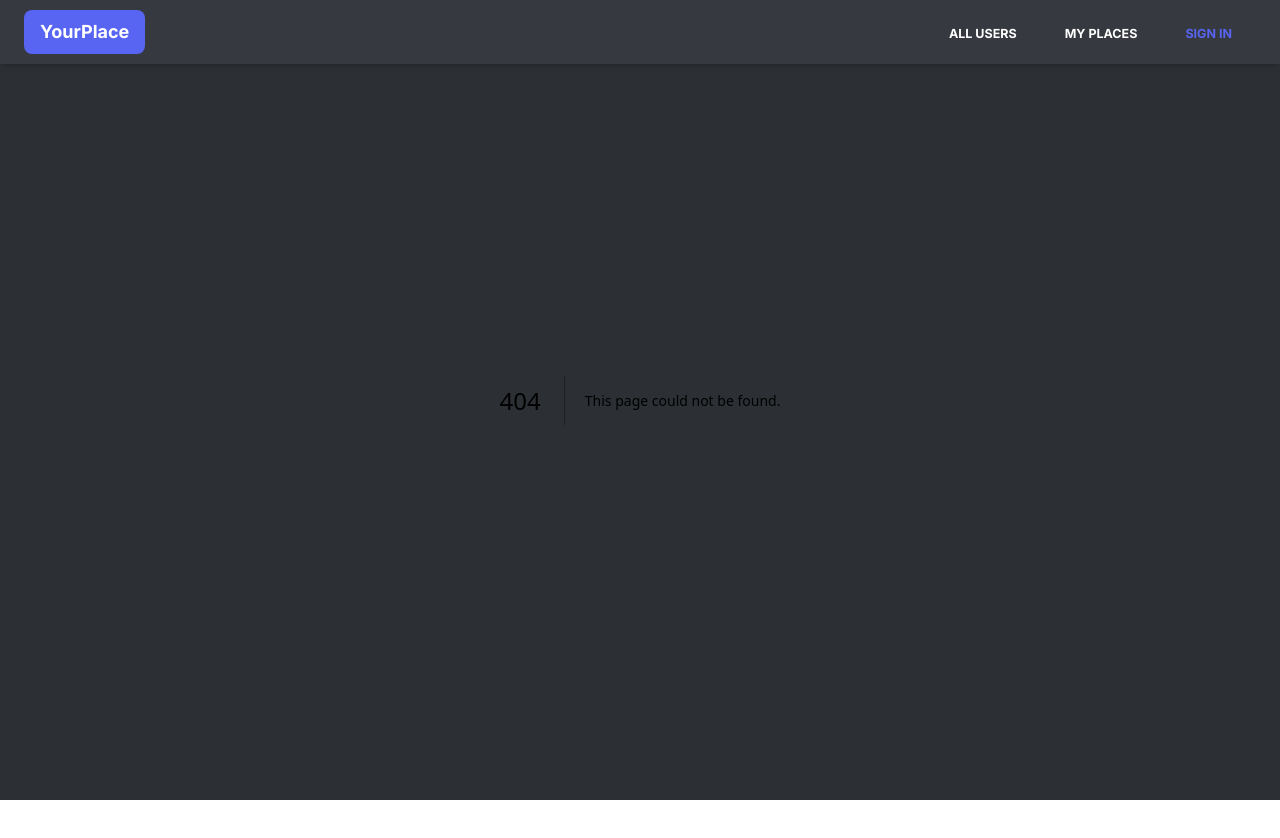
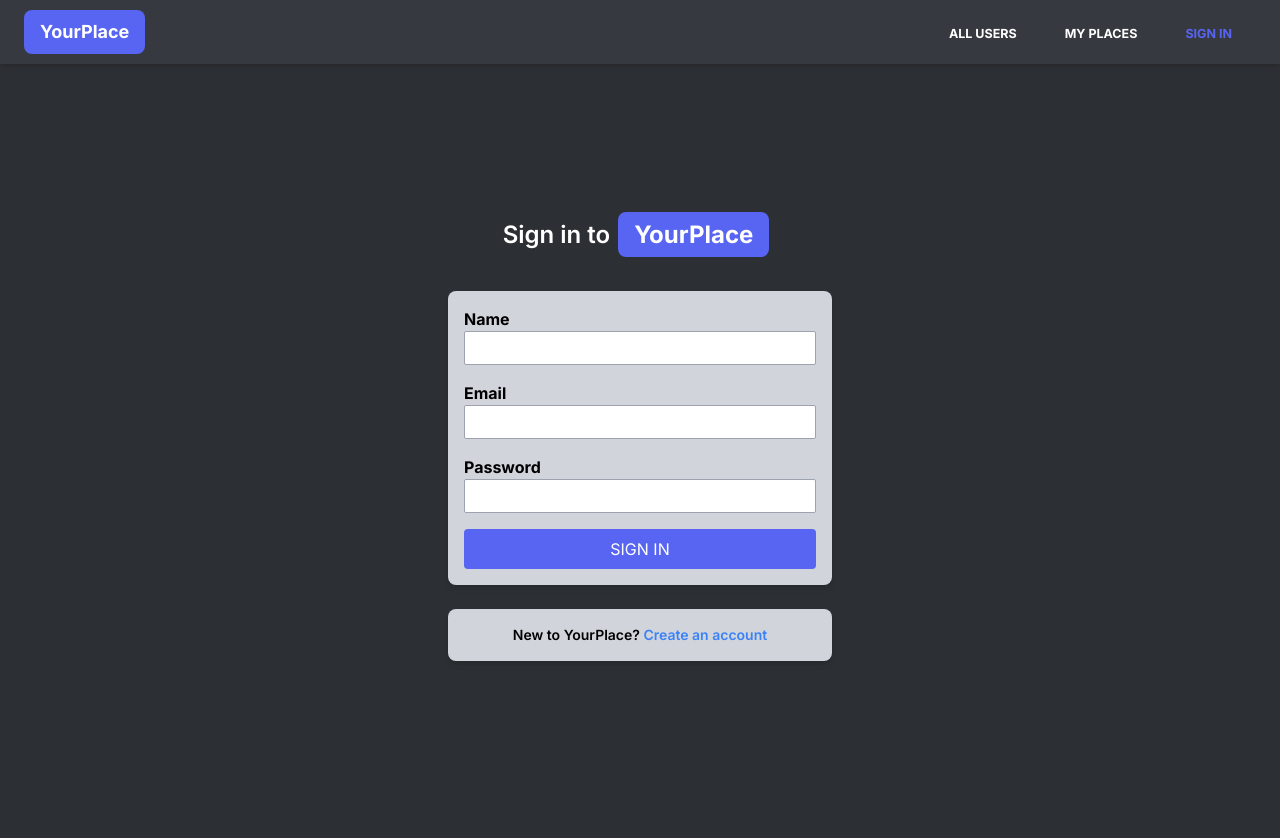
Before and after one commit to Joshlanuevo/Your-Place-Workspace, a Next.js app in the folder client/: page /auth in a window 1280 px wide. Before the commit this address had no page. Before the commit the page ends 800 px from the top, so only its background shows below. Built offline with nearby package versions, Linux system fonts and the light colour scheme.

Commit message:
auth page added.

```diff
--- /dev/null
+++ b/client/src/app/auth/page.tsx
@@ -0,0 +1,60 @@
+"use client"
+import Link from "next/link";
+import Card from "../shared/components/UIElements/Card";
+import Input from "../shared/components/FormElements/Input";
+import Button from "../shared/components/FormElements/Button";
+import { VALIDATOR_REQUIRE } from "../shared/util/validator";
+
+const AuthPage = () => {
+    return (
+        <div className="flex justify-center items-center h-screen mt-10">
+            <div className="w-80 sm:w-96">
+                <h1 className="text-2xl text-center text-white font-semibold mb-10">
+                    Sign in to
+                    <span className="text-2xl text-white bg-[#5865F2] mx-2 py-2 px-4 rounded-lg font-bold">
+                        YourPlace
+                    </span>
+                </h1>
+                <Card className="bg-gray-300 p-4">
+                    <form>
+                        <Input
+                            id="name"
+                            element="input"
+                            label="Name"
+                            validators={[VALIDATOR_REQUIRE()]}
+                            onInput={() => console.log('wazzup')}
+                        />
+                        <Input
+                            id="email"
+                            element="input"
+                            type="email"
+                            label="Email"
+                            validators={[VALIDATOR_REQUIRE()]}
+                            onInput={() => console.log('wazzup')}
+                        />
+                        <Input
+                            id="password"
+                            element="input"
+                            type="password"
+                            label="Password"
+                            validators={[VALIDATOR_REQUIRE()]}
+                            onInput={() => console.log('wazzup')}
+                        />
+                        <Button wide className="mt-4 bg-blue-500 hover:bg-blue-700 text-white">
+                            SIGN IN
+                        </Button>
+                    </form>
+                </Card>
+                <div className="mt-6">
+                    <Card className="bg-gray-300 p-4">
+                        <h3 className="text-sm text-center text-black font-semibold">
+                            New to YourPlace? <Link href="/" className="text-blue-500">Create an account</Link>
+                        </h3>
+                    </Card>
+                </div>
+            </div>
+        </div>
+    );
+}
+
+export default AuthPage;
```
